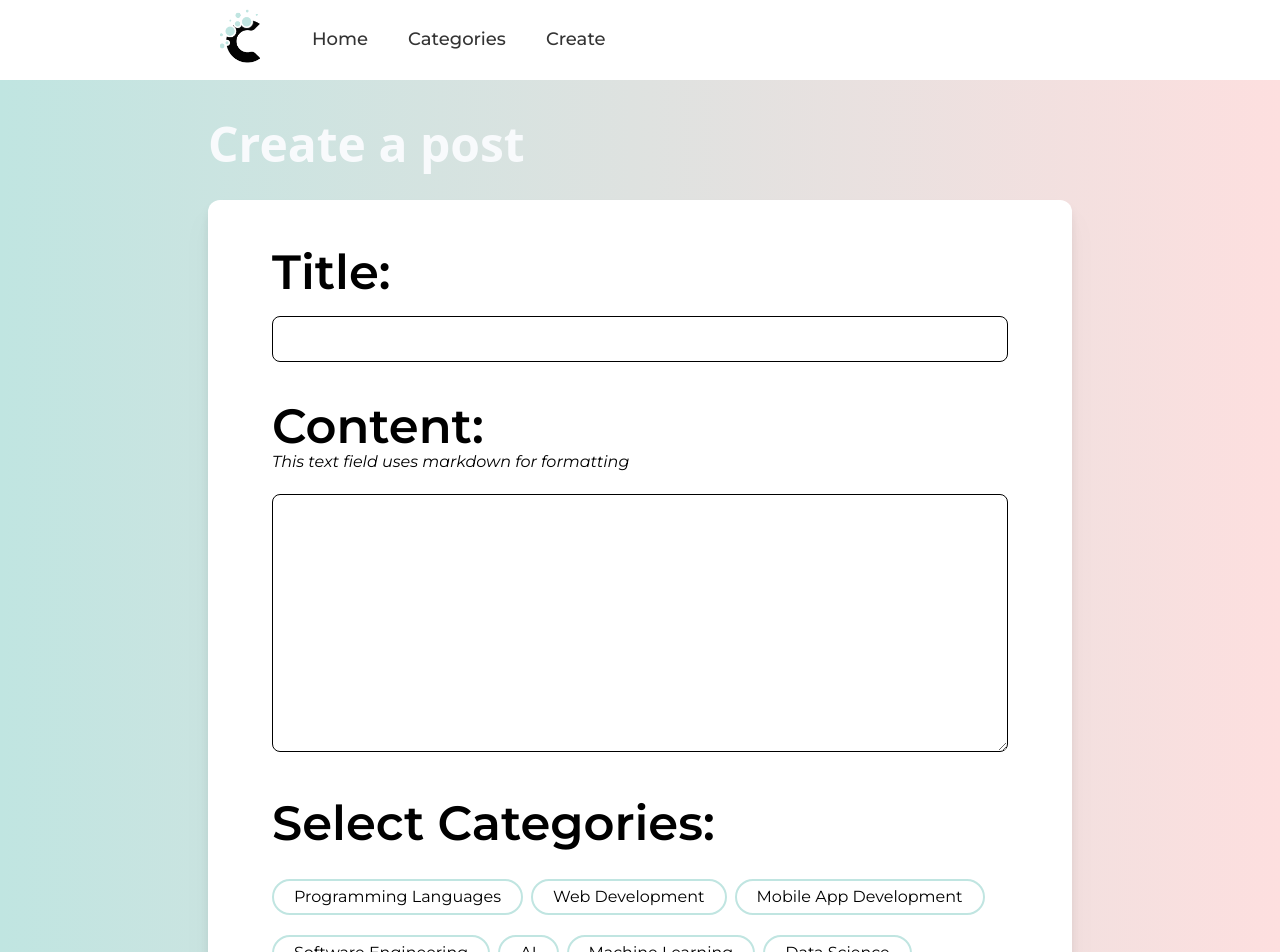
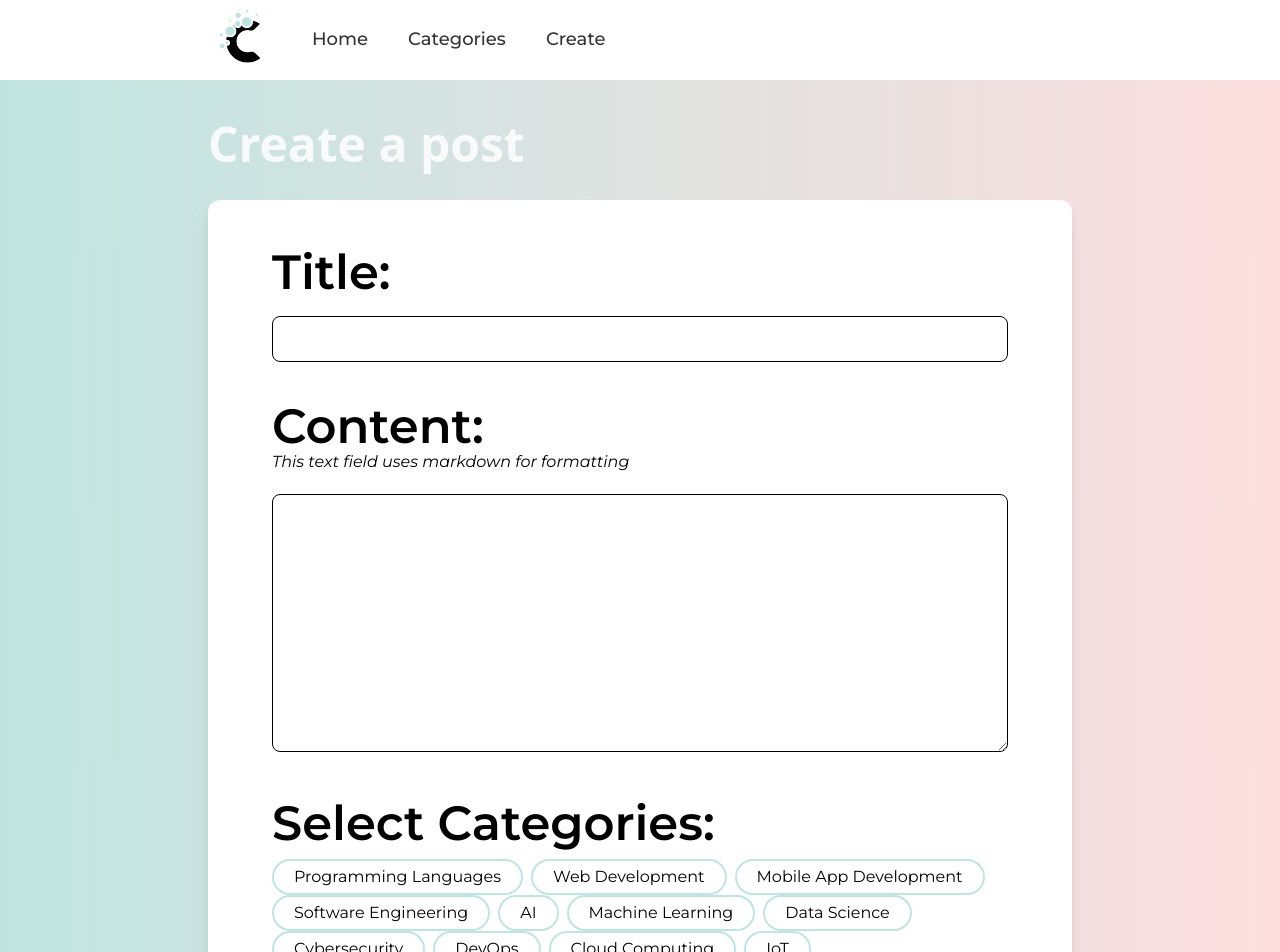
Before and after one commit to yashranjan1/blog-app, a React (Vite) app in the folder blog-app-front-end/: page /create in a window 1280 px wide. Shown: the top 952 px of the page. Built offline with nearby package versions, Linux system fonts and the light colour scheme; no server answers.

Commit message:
Correcting category tag layout and randomising the featured post

```diff
--- a/blog-app-front-end/src/App.jsx
+++ b/blog-app-front-end/src/App.jsx
@@ -19,7 +19,8 @@ function App() {
             .then((posts)=>{
                 setPosts(posts.data)
                 const featuredPost = posts.data.filter((post)=>post.featured == true)
-                setFeatured(featuredPost[0])
+                var featuredIndex = Math.floor(Math.random() * featuredPost.length);
+                setFeatured(featuredPost[featuredIndex])
             }).catch(err => console.log(err))
         }
         getPosts()
--- a/blog-app-front-end/src/components/CategoryTag/CategoryTag.jsx
+++ b/blog-app-front-end/src/components/CategoryTag/CategoryTag.jsx
@@ -1,7 +1,7 @@
 const CategoryTag = (props) => {
     return (
         <>
-            <div className={`border-2 w-fit text-nowrap border-aquamarine mt-5 py-1 px-5 rounded-full mr-2 ${props.classVars}`} onClick={props.onClick}>
+            <div className={`border-2 w-fit text-nowrap border-aquamarine py-1 px-5 rounded-full mr-2 ${props.classVars}`} onClick={props.onClick}>
                 {props.name}
             </div>
         </>
--- a/blog-app-front-end/src/components/Featured/Featured.jsx
+++ b/blog-app-front-end/src/components/Featured/Featured.jsx
@@ -42,9 +42,11 @@ const Featured = (props) => {
                                 className="h-featured rounded-t-lg"/>
                                 <div className="flex flex-col px-14 py-10">
                                     <div className="font-semibold text-4xl">{props.featured.title}</div>
-                                    {props.featured.categories && props.featured.categories.map((category)=>{
-                                        return <CategoryTag name={category} key={`${props.featured.id}-${category}`} />
-                                    })}
+                                    <div className="mt-5 flex">
+                                        {props.featured.categories && props.featured.categories.map((category)=>{
+                                            return <CategoryTag name={category} key={`${props.featured.id}-${category}`} />
+                                        })}
+                                    </div>
                                     <div className="flex mt-10 w-full text-right">
                                         <div className="flex-1">
                                             <div>
```
